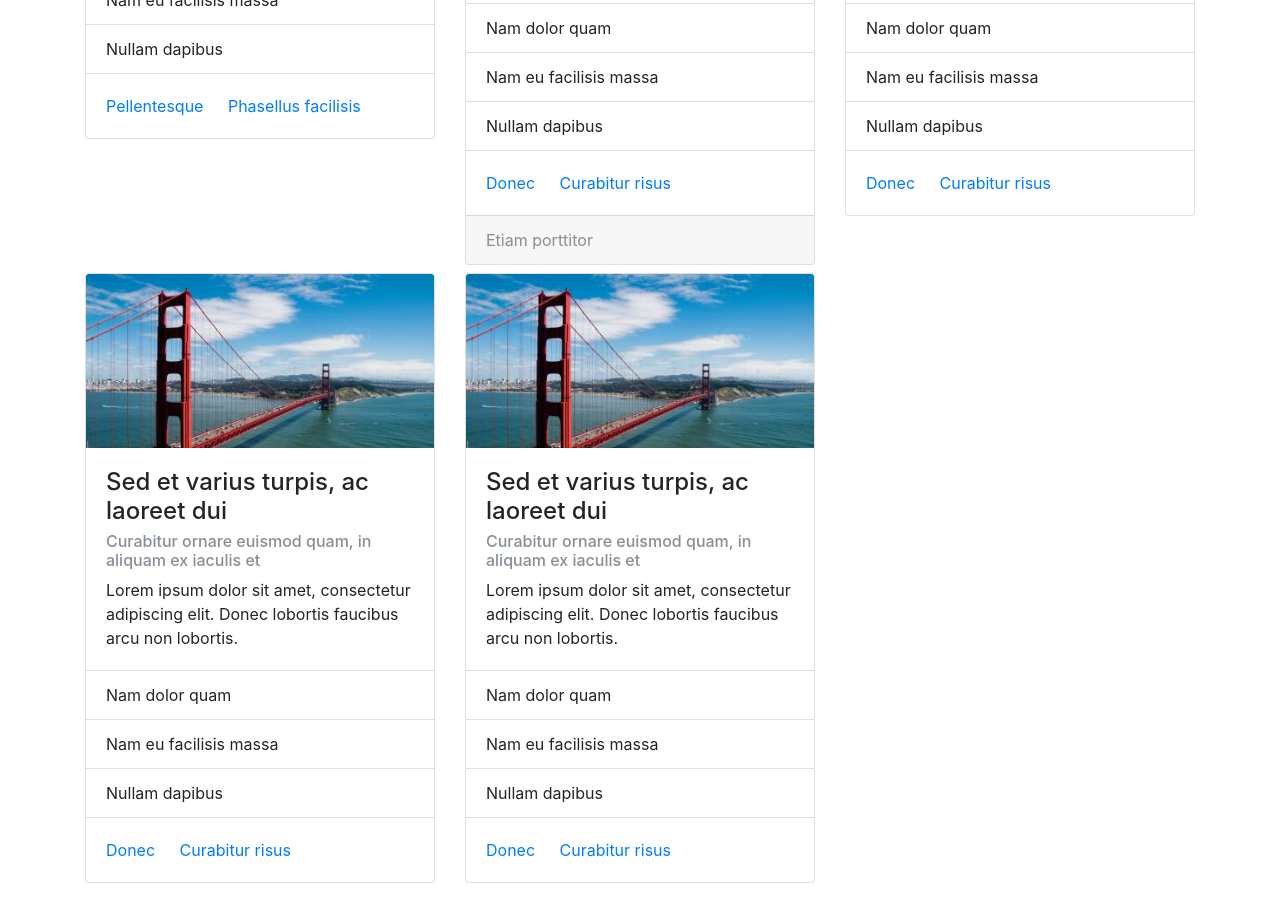
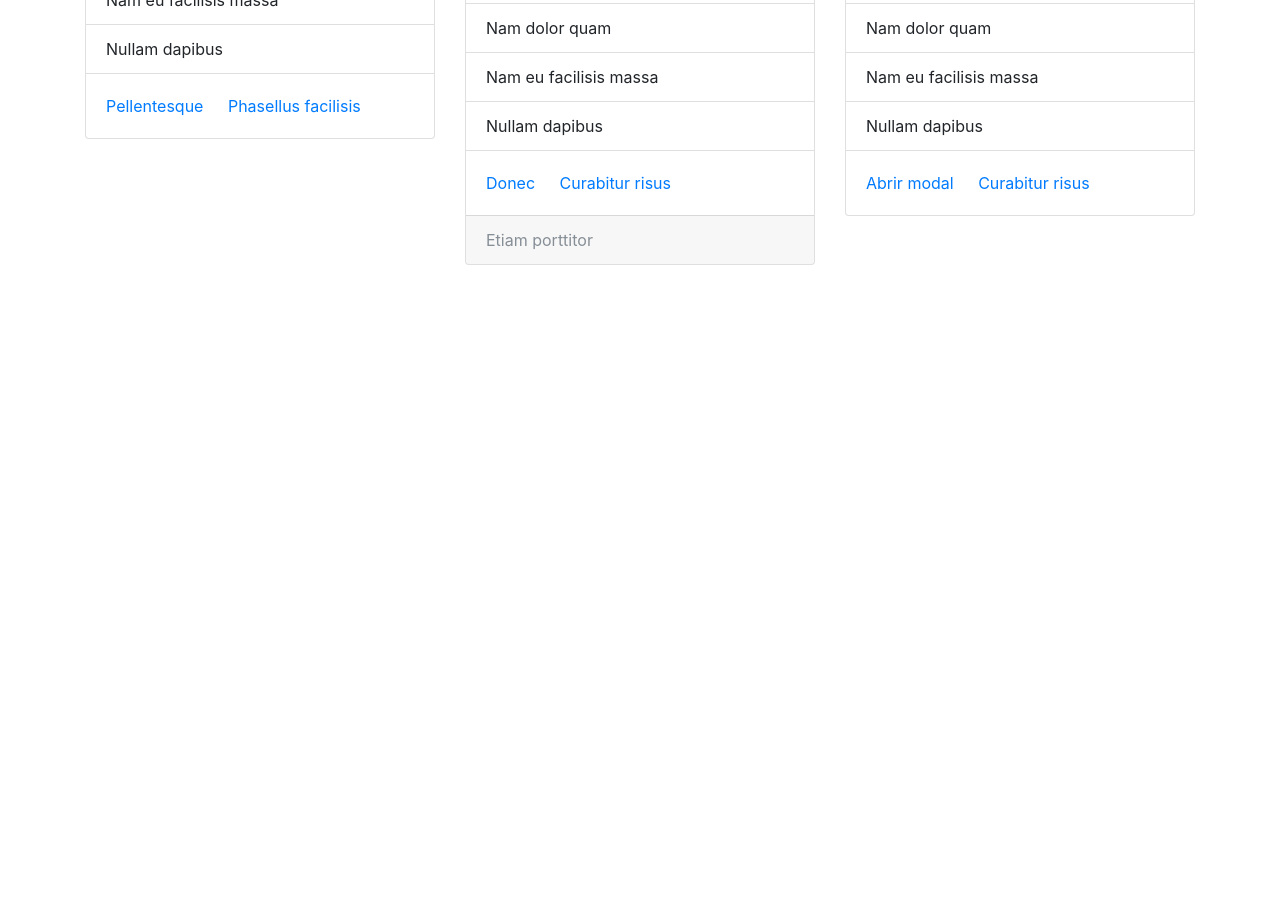
Before and after one commit to ricardoub/cursos-ricardo-sanches-bootstrap4, a website: page index.html in a window 1280 px wide. Shown: the part 1843-2764 px from the top of the page. After the commit the page ends 2160 px from the top, so only its background shows below. Drawn offline with nearby package versions, Linux system fonts and the light colour scheme.

Commit message:
aula07 - Modal

```diff
--- a/index.html
+++ b/index.html
@@ -118,7 +118,7 @@
 
     <div class="container">
 
-      <!-- aula-5 -->
+      <!-- aula-5 - scroollspy-->
       <div class="row"><!-- row boas vindas -->
         <div class="col-12 text-center my-5">
           <h1 class="display-3">Lorem ipsum</h1>
@@ -127,7 +127,6 @@
           </p>
         </div>
       </div><!-- /row boas vindas -->
-
 
       <div class="row"><!-- row scroollspy -->
 
@@ -174,8 +173,9 @@
           </div>
         </div><!-- /col-9 scroollspy -->
       </div><!-- /row scroollspy -->
+      <!-- /aula-5 - scroollspy -->
 
-      <!-- aula-6 -->
+      <!-- aula-6 - cards -->
       <div class="row my-5"><!-- row cards -->
 
         <div class="col-sm-4 my-1"><!-- col-sm-4 cards -->
@@ -247,57 +247,55 @@
               <li class="list-group-item">Nullam dapibus</li>
             </ul>
             <div class="card-body">
-              <a href="#" class="card-link">Donec</a>
-              <a href="#" class="card-link">Curabitur risus</a>
-            </div>
-          </div>
-        </div><!-- /col-sm-4 cards -->
-
-        <div class="col-sm-4 my-1"><!-- col-sm-4 cards -->
-          <div class="card">
-            <img class="card-img-top" src="public/img/card-03.jpeg"/>
-            <div class="card-body">
-              <h4 class="card-title">Sed et varius turpis, ac laoreet dui</h4>
-              <h6 class="card-subtitle mb-2 text-muted">Curabitur ornare euismod quam, in aliquam ex iaculis et</h6>
-              <p class="card-text">
-                Lorem ipsum dolor sit amet, consectetur adipiscing elit. Donec lobortis faucibus arcu non lobortis.
-              </p>
-            </div>
-            <ul class="list-group list-group-flush">
-              <li class="list-group-item">Nam dolor quam</li>
-              <li class="list-group-item">Nam eu facilisis massa</li>
-              <li class="list-group-item">Nullam dapibus</li>
-            </ul>
-            <div class="card-body">
-              <a href="#" class="card-link">Donec</a>
-              <a href="#" class="card-link">Curabitur risus</a>
-            </div>
-          </div>
-        </div><!-- /col-sm-4 cards -->
-
-        <div class="col-sm-4 my-1"><!-- col-sm-4 cards -->
-          <div class="card">
-            <img class="card-img-top" src="public/img/card-03.jpeg"/>
-            <div class="card-body">
-              <h4 class="card-title">Sed et varius turpis, ac laoreet dui</h4>
-              <h6 class="card-subtitle mb-2 text-muted">Curabitur ornare euismod quam, in aliquam ex iaculis et</h6>
-              <p class="card-text">
-                Lorem ipsum dolor sit amet, consectetur adipiscing elit. Donec lobortis faucibus arcu non lobortis.
-              </p>
-            </div>
-            <ul class="list-group list-group-flush">
-              <li class="list-group-item">Nam dolor quam</li>
-              <li class="list-group-item">Nam eu facilisis massa</li>
-              <li class="list-group-item">Nullam dapibus</li>
-            </ul>
-            <div class="card-body">
-              <a href="#" class="card-link">Donec</a>
+              <a href="#" class="card-link" data-toggle="modal" data-target="#siteModal">Abrir modal</a>
               <a href="#" class="card-link">Curabitur risus</a>
             </div>
           </div>
         </div><!-- /col-sm-4 cards -->
 
       </div><!-- /row cards -->
+      <!-- /aula-6 - cards -->
+
+      <!-- aula-7- modal -->
+
+      <div class="modal fade" id="siteModal" tabindex="-1" roles="dialog">
+        <div class="modal-dialog modal-lg" role="document">
+
+          <div class="modal-content">
+            <div class="modal-header">
+              <h5 class="modal-title">Fusce ac cursus nisi</h5>
+              <button type="button" class="close" data-dismiss="modal">
+                <span>&times;</span>
+              </button>
+            </div>
+            <div class="modal-body">
+              <div class="container-fluid">
+                <div class="row">
+                  <div class="col-6">
+                    <h5>Aliquam cursus</h5>
+                    <p>
+                      Lorem ipsum dolor sit amet, consectetur adipiscing elit. Aliquam cursus aliquam nulla eu volutpat. Nam id sagittis lectus, eu pretium lacus. Cras leo lacus, posuere quis eros ut, bibendum mollis erat. Etiam condimentum egestas sagittis. Praesent placerat orci elementum, pharetra lacus et, rhoncus felis. Maecenas eu finibus turpis, nec laoreet lacus. Morbi ipsum est, volutpat at vehicula ac, sodales pharetra felis. Cras sed sagittis enim. Maecenas ex justo, iaculis ut aliquam sit amet, venenatis ut libero. Proin dictum, nibh a viverra elementum, velit mauris suscipit mauris, at bibendum diam ligula nec lorem. Quisque scelerisque fermentum imperdiet. Cras egestas faucibus ligula ut tempus. Vestibulum et volutpat tellus. Etiam lobortis finibus arcu eget congue. Nunc venenatis justo justo, eget convallis sapien viverra scelerisque. Phasellus eget justo ac ipsum auctor iaculis.
+                    </p>
+                  </div>
+                  <div class="col-6">
+                    <h5>Pellentesque habitant</h5>
+                    <p>
+                      Cras sed sapien vitae ex bibendum aliquam eu in enim. Pellentesque habitant morbi tristique senectus et netus et malesuada fames ac turpis egestas. Nulla consectetur dignissim elit, condimentum iaculis quam efficitur et. Integer nibh erat, volutpat at dictum facilisis, finibus quis nulla. Sed imperdiet, libero ut interdum placerat, enim nisl molestie lorem, et dictum magna ante ut dolor. Maecenas molestie varius eros a condimentum. Proin condimentum justo ut dui hendrerit, ut imperdiet nunc finibus. Aliquam erat volutpat. Curabitur dignissim velit quam, vel fermentum diam sollicitudin a. Suspendisse lorem tortor, pulvinar gravida rutrum sit amet, lobortis porttitor justo. Praesent porta mattis mi, non sagittis nibh ultrices et. Maecenas volutpat nibh quam, non lobortis enim pharetra vitae. Praesent vitae turpis ac velit tempus egestas. Nulla volutpat sapien lectus, et facilisis neque placerat at. Sed id ligula mi.
+                    </p>
+                  </div>
+                </div>
+
+              </div>
+            </div>
+            <div class="modal-footer">
+              <button class="btn btn-danger" data-dismiss="modal">Donec</button>
+            </div>
+          </div>
+
+        </div>
+      </div>
+
+      <!-- aula-7- modal -->
 
     </div><!-- container -->
 
```
